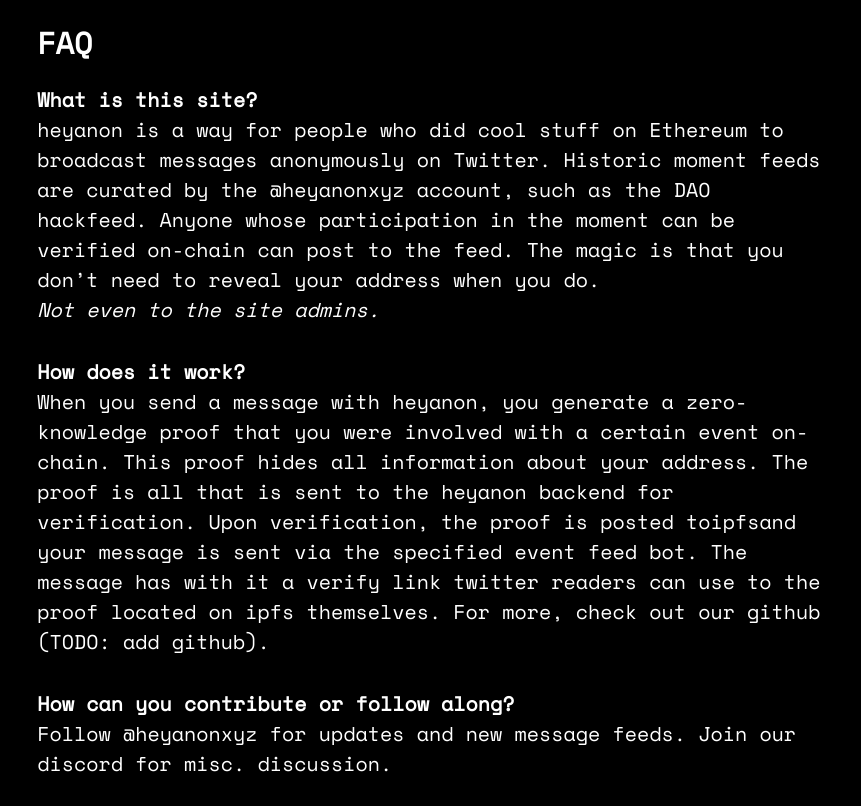
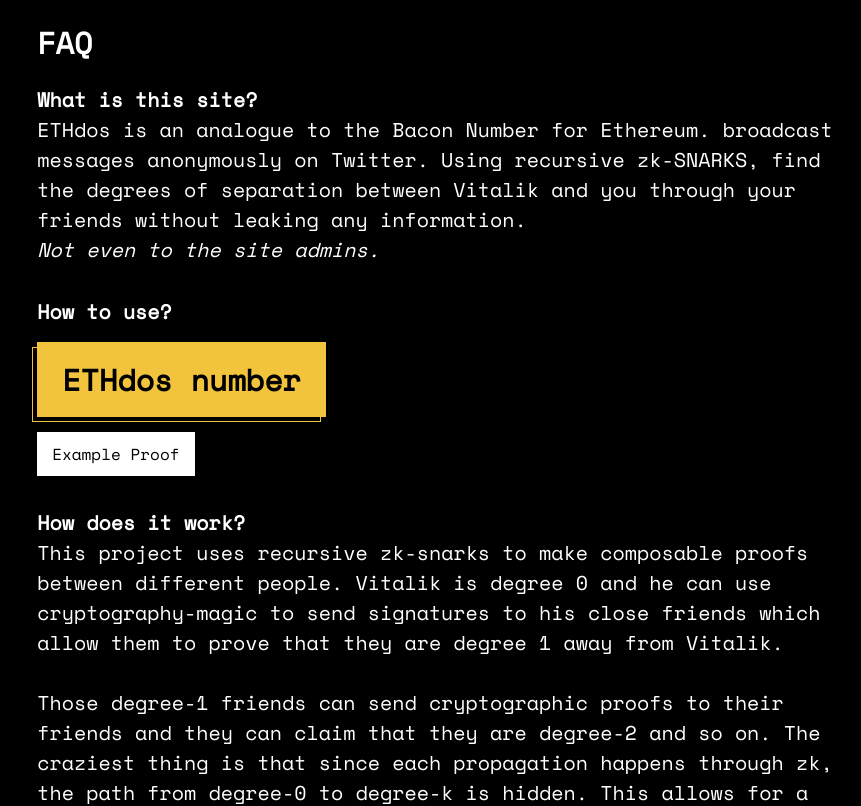
Before and after one commit to ethdos/ethdosnumber, a Next.js app in the folder client/: page / in a window 1280 px wide. Shown: the top 806 px of the page, without its empty margins (205-1066 px from the left). Built offline with nearby package versions, Linux system fonts and the light colour scheme; what @rainbow-me/rainbowkit, wagmi would draw is missing.

Commit message:
Change FAQ

```diff
--- a/client/components/Base.tsx
+++ b/client/components/Base.tsx
@@ -11,6 +11,23 @@
   position: relative;
 
   box-shadow: rgb(0, 0, 0) -5px 5px 0px -1px, #f2c43e -5px 5px;
+`;
+
+export const StepperHover = styled.div`
+  background: #f2c43e;
+  color: black;
+  font-size: 30px;
+  font-weight: 600;
+  padding: 15px 25px;
+  display: inline-flex;
+  margin: 15px 0;
+  position: relative;
+
+  box-shadow: rgb(0, 0, 0) -5px 5px 0px -1px, #f2c43e -5px 5px;
+
+  :hover {
+    background-color: #bb8f0d;
+  }
 `;
 
 export const Title = styled.h2`
--- a/client/pages/index.tsx
+++ b/client/pages/index.tsx
@@ -1,6 +1,6 @@
 import type { NextPage } from "next";
 import Head from "next/head";
-import { Title } from "../components/Base";
+import { StepperHover, Button, Title } from "../components/Base";
 
 const Home: NextPage = () => {
   return (
@@ -21,50 +21,55 @@
               <div className="mb-8">
                 <strong>What is this site?</strong>
                 <div>
-                  <a href="https://heyanon.xyz">heyanon </a>
-                  is a way for people who did cool stuff on Ethereum to
-                  broadcast messages anonymously on Twitter. Historic moment
-                  feeds are curated by the
-                  <a href="https://twitter.com/heyanonxyz"> @heyanonxyz </a>
-                  account, such as the{" "}
-                  <a href="https://twitter.com/DAOHackGossip">DAO hack</a>
-                  feed. Anyone whose participation in the moment can be verified
-                  on-chain can post to the feed. The magic is that you don’t
-                  need to reveal your address when you do.
+                  <a href="https://ethdos.xyz">ETHdos </a>
+                  is an analogue to the Bacon Number for Ethereum.
+                  broadcast messages anonymously on Twitter. Using recursive
+                  zk-SNARKS, find the degrees of separation between Vitalik and you
+                  through your friends without leaking any information.
                   <br />
                   <em>Not even to the site admins.</em>
                 </div>
               </div>
 
               <div className="mb-8">
-                <strong>How does it work?</strong>
+                <strong>How to use?</strong>
                 <div>
-                  When you send a message with heyanon, you generate a
-                  <a href="https://en.wikipedia.org/wiki/Zero-knowledge_proof">
-                    {" "}
-                    zero-knowledge proof{" "}
+                  <a href="/send/paste">
+                    <StepperHover>ETHdos number</StepperHover>
                   </a>
-                  that you were involved with a certain event on-chain. This
-                  proof hides all information about your address. The proof is
-                  all that is sent to the{" "}
-                  <a href="https://heyanon.xyz">heyanon</a> backend for
-                  verification. Upon verification, the proof is posted to
-                  <a href="https://ipfs.io/">ipfs</a>
-                  and your message is sent via the specified event feed bot. The
-                  message has with it a verify link twitter readers can use to
-                  the proof located on ipfs themselves. For more, check out our
-                  github (TODO: add github).
+                  <br/>
+                  <a href="/share/QmZwz1zBDWSpU5vEJhanb2LixjxVaL4snXDVnFrX55ntgR">
+                    <Button>Example Proof</Button>
+                  </a>
                 </div>
               </div>
 
               <div className="mb-8">
-                <strong>How can you contribute or follow along?</strong>
+                <strong>How does it work?</strong>
                 <div>
-                  Follow{" "}
-                  <a href="https://twitter.com/heyanonxyz">@heyanonxyz</a> for
-                  updates and new message feeds. Join our{" "}
-                  <a href="https://discord.gg/4J3XzZJf">discord</a> for misc.
-                  discussion.
+                This project uses
+                <a href="https://z.cash/technology/zksnarks/">
+                  {" "}recursive zk-snarks{" "}</a>
+                to make composable proofs between different people. Vitalik is degree 0
+                and he can use cryptography-magic to send signatures to his
+                close friends which allow them to prove that they are degree 1
+                away from Vitalik.
+                <br/><br/>
+                Those degree-1 friends can send cryptographic proofs to their friends
+                and they can claim that they are degree-2 and so on. The craziest thing
+                is that since each propagation happens through zk, the path from
+                degree-0 to degree-k is hidden. This allows for a fun collector game
+                without having privacy concerns.
+                <br/><br/>
+                Users can also post these proves on chain to mint NFTs claiming that
+                they are degree-k close to Vitalik. Who wouldn't want an NFT saying that
+                you are almost besties with Vitalik :P
+                <br/><br/>
+                This allows for a fun social experiment where users would try to
+                have the lowest degree of separation by talking to their friends!
+                <br/><br/>
+                For more, check out our github:
+                <a href="https://github.com/nalinbhardwaj/ethdosnumber">{" "}github.com/nalinbhardwaj/ethdosnumber</a>
                 </div>
               </div>
             </div>
```
